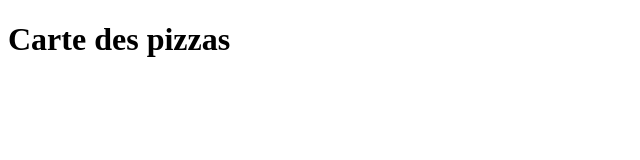
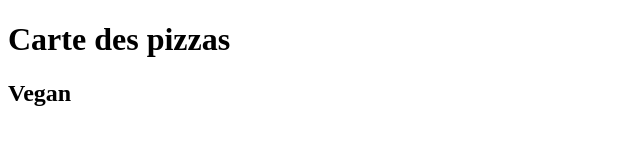
Before and after one commit to LorraineDamiens/sharezza, a plain HTML site: page index.html in a window 1280 px wide. Shown: the whole page, without its empty margins (0-640 px from the left). Drawn offline with Linux system fonts and the light colour scheme.

Commit message:
titre vegan

```diff
--- a/index.html
+++ b/index.html
@@ -6,5 +6,6 @@
   </head>
   <body>
   <h1> Carte des pizzas</h1>
+    <h2> Vegan </h2>
   </body>
 </html>
```
